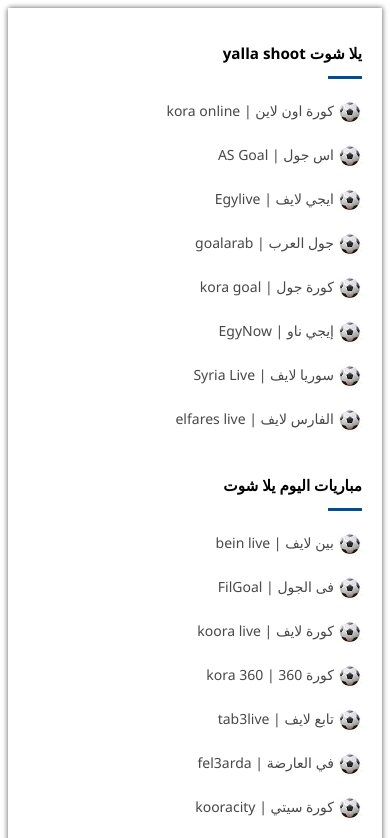
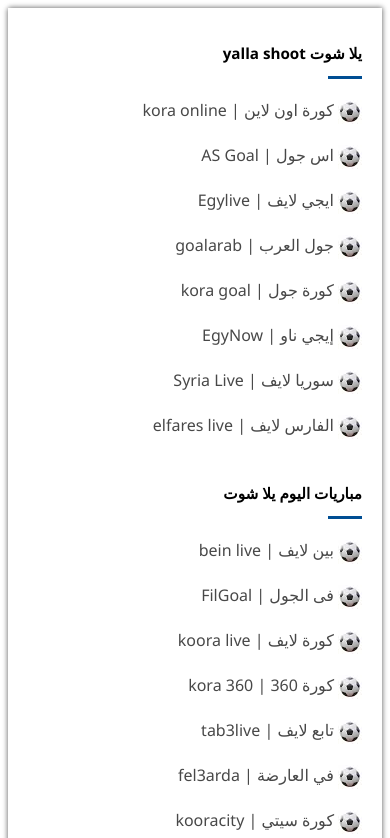
Before and after one commit to Ibrahemyoussef2020/football-footer, a plain HTML site: page index.html in a window 390 px wide. Shown: the top 838 px of the page. Drawn offline with Linux system fonts and the light colour scheme.

Commit message:
increase font size in mobile

```diff
--- a/styles.css
+++ b/styles.css
@@ -27,6 +27,7 @@
 
 .list__heading{
     width: fit-content;
+    min-width: 150px;
     position: relative;
     padding-bottom: .5rem;
     margin-bottom: 1.3rem;
@@ -78,3 +79,9 @@
 .main-footer li:hover a{
     color: #ff0000db;
 }
+
+@media (max-width:530px){
+    .main-footer a{
+        font-size: 1rem;
+    }
+}
```
